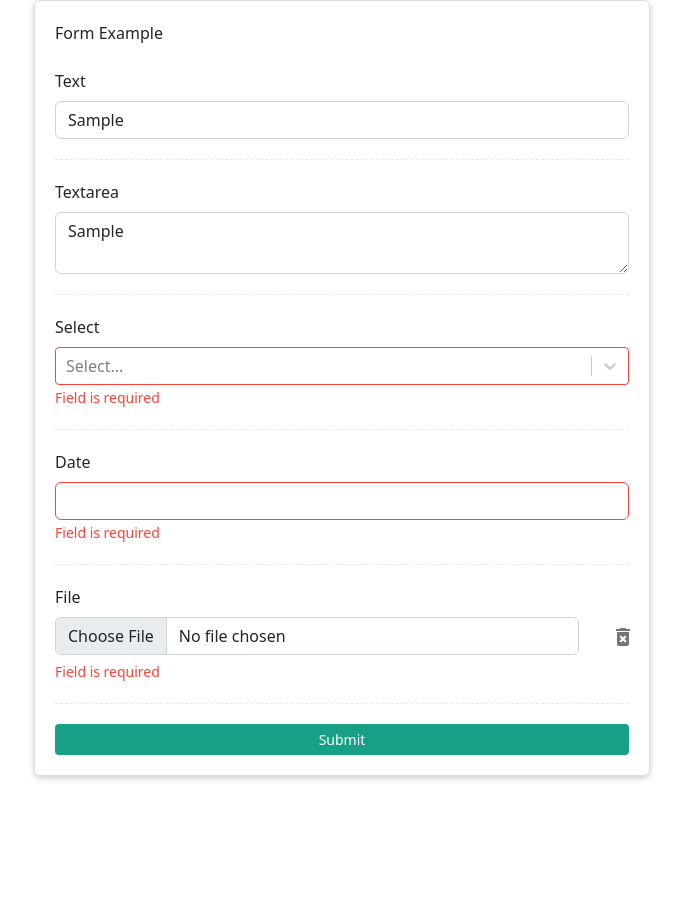
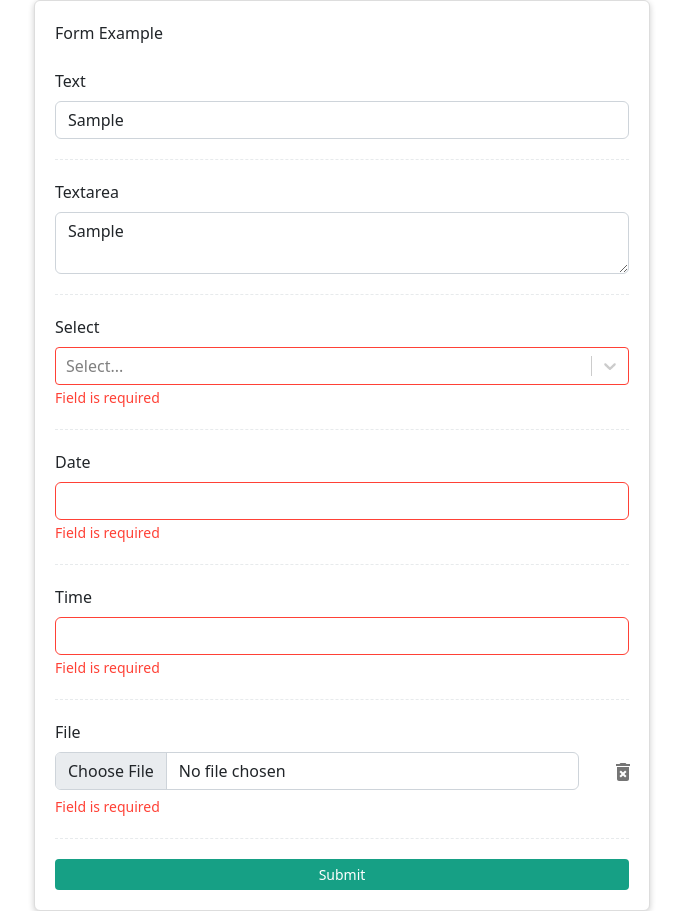
Before and after one commit to bungdanar/react-starter-18, a React (Create React App) app: page /form in a window 1280 px wide. Both pictures are taken after typing "Sample", "Sample", "Sample" into the empty fields and a click on the button "Submit". Shown: the whole page, without its empty margins (298-981 px from the left). Before the commit the page ends 800 px from the top, so only its background shows below. Built offline with nearby package versions, Linux system fonts and the light colour scheme.

Commit message:
chore: Add time input component

```diff
--- /dev/null
+++ b/src/components/time-input/TimeInput.module.css
@@ -0,0 +1,15 @@
+.timeInput :global(.form-control:focus) {
+  box-shadow: none;
+}
+
+.timeInput small {
+  color: #ff4136;
+}
+
+.timeInputNotValid :global(.form-control) {
+  border: 1px solid #ff4136;
+}
+
+.timeInputNotValid :global(.form-control:focus) {
+  border-color: #ff4136;
+}
--- /dev/null
+++ b/src/components/time-input/TimeInput.tsx
@@ -0,0 +1,45 @@
+import { Moment } from 'moment'
+import { TimePicker } from '@mui/x-date-pickers/TimePicker'
+import styles from './TimeInput.module.css'
+
+interface TimeInputProps {
+  label: string
+  value: Moment | null
+  onChange: (time: Moment | null) => void
+  isValid?: boolean
+  isTouched?: boolean
+  errMessage?: string
+}
+
+export default function TimeInput({
+  label,
+  value,
+  onChange,
+  isValid = true,
+  isTouched = false,
+  errMessage = 'Field is required',
+}: TimeInputProps) {
+  const inputStyles = ['mb-3', styles.timeInput]
+
+  const showErrMessage = !isValid && isTouched
+  if (showErrMessage) {
+    inputStyles.push(styles.timeInputNotValid)
+  }
+
+  return (
+    <div className={inputStyles.join(' ')}>
+      <label className='form-label'>{label}</label>
+      <TimePicker
+        value={value}
+        onChange={onChange}
+        renderInput={({ inputRef, inputProps, InputProps }) => (
+          <div className='d-flex flex-row align-items-center'>
+            <input ref={inputRef} {...inputProps} className='form-control' />
+            {InputProps?.endAdornment}
+          </div>
+        )}
+      />
+      {showErrMessage ? <small>{errMessage}</small> : null}
+    </div>
+  )
+}
--- a/src/pages/form/Form.tsx
+++ b/src/pages/form/Form.tsx
@@ -8,6 +8,7 @@ import FileInput from '../../components/file-input/FileInput'
 import SelectInput from '../../components/select-input/SelectInput'
 import TextInput from '../../components/text-input/TextInput'
 import TextareaInput from '../../components/textarea-input/TextareaInput'
+import TimeInput from '../../components/time-input/TimeInput'
 import { FormExampleStore } from '../../stores/locals/form-example'
 
 const FormPage = observer(() => {
@@ -88,6 +89,14 @@ const FormPage = observer(() => {
                 isTouched={isFormTouched}
               />
               <CustomDivider />
+              <TimeInput
+                label='Time'
+                value={formState.time.value}
+                onChange={(e) => handleChangeFormInput('time', e)}
+                isValid={formState.time.isValid}
+                isTouched={isFormTouched}
+              />
+              <CustomDivider />
               <FileInput
                 label='File'
                 onChange={(e) => {
--- a/src/stores/locals/form-example.ts
+++ b/src/stores/locals/form-example.ts
@@ -11,6 +11,7 @@ interface FormExampleState {
   textArea: FormInputStruct<string>
   select: FormInputStruct<null | { label: any; value: any }>
   date: FormInputStruct<null | Moment>
+  time: FormInputStruct<null | Moment>
   file: FileInputStruct<undefined | null | File>
 }
 
@@ -29,6 +30,10 @@ function initialFormExampleState(): FormExampleState {
       isValid: false,
     },
     date: {
+      value: null,
+      isValid: false,
+    },
+    time: {
       value: null,
       isValid: false,
     },
@@ -98,7 +103,8 @@ export class FormExampleStore {
       }
 
       case 'select':
-      case 'date': {
+      case 'date':
+      case 'time': {
         updatedFormState[formKey].isValid =
           updatedFormState[formKey].value !== null
 
```
